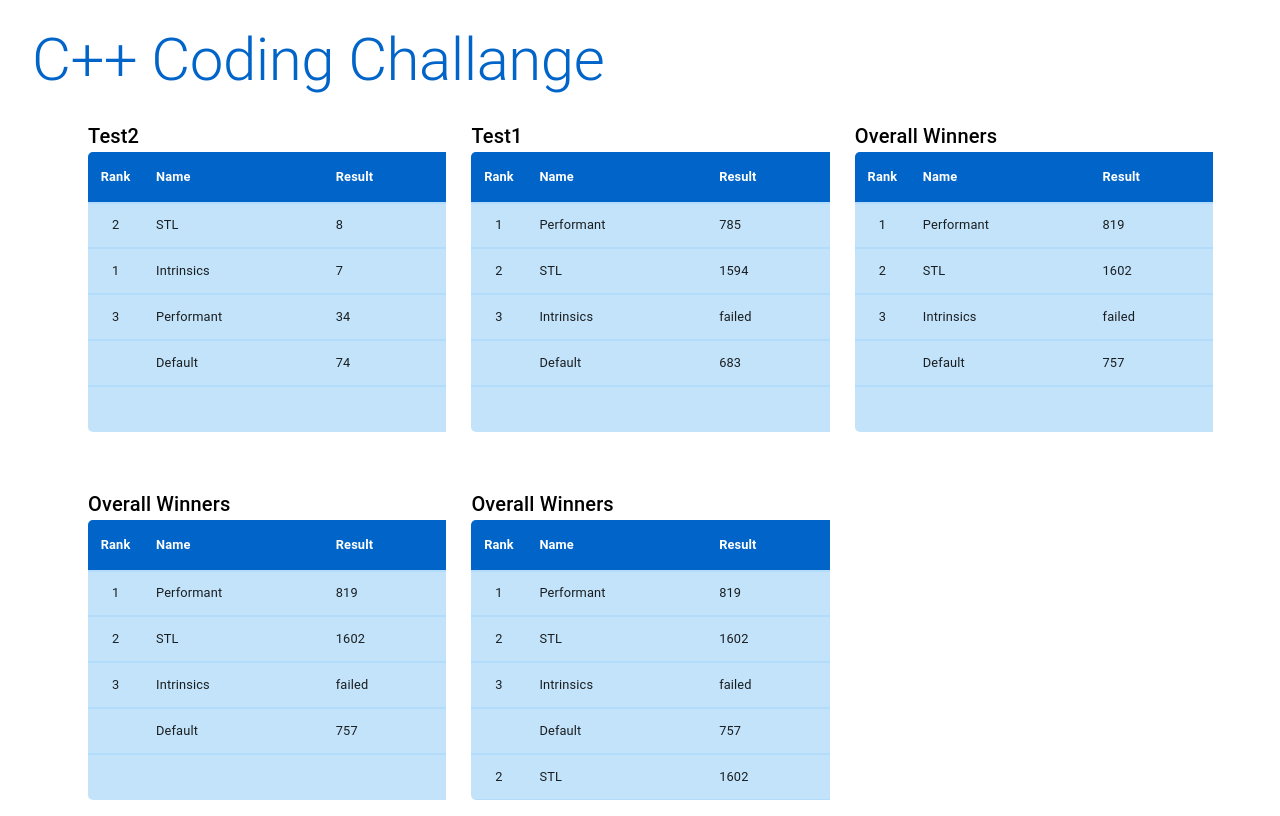
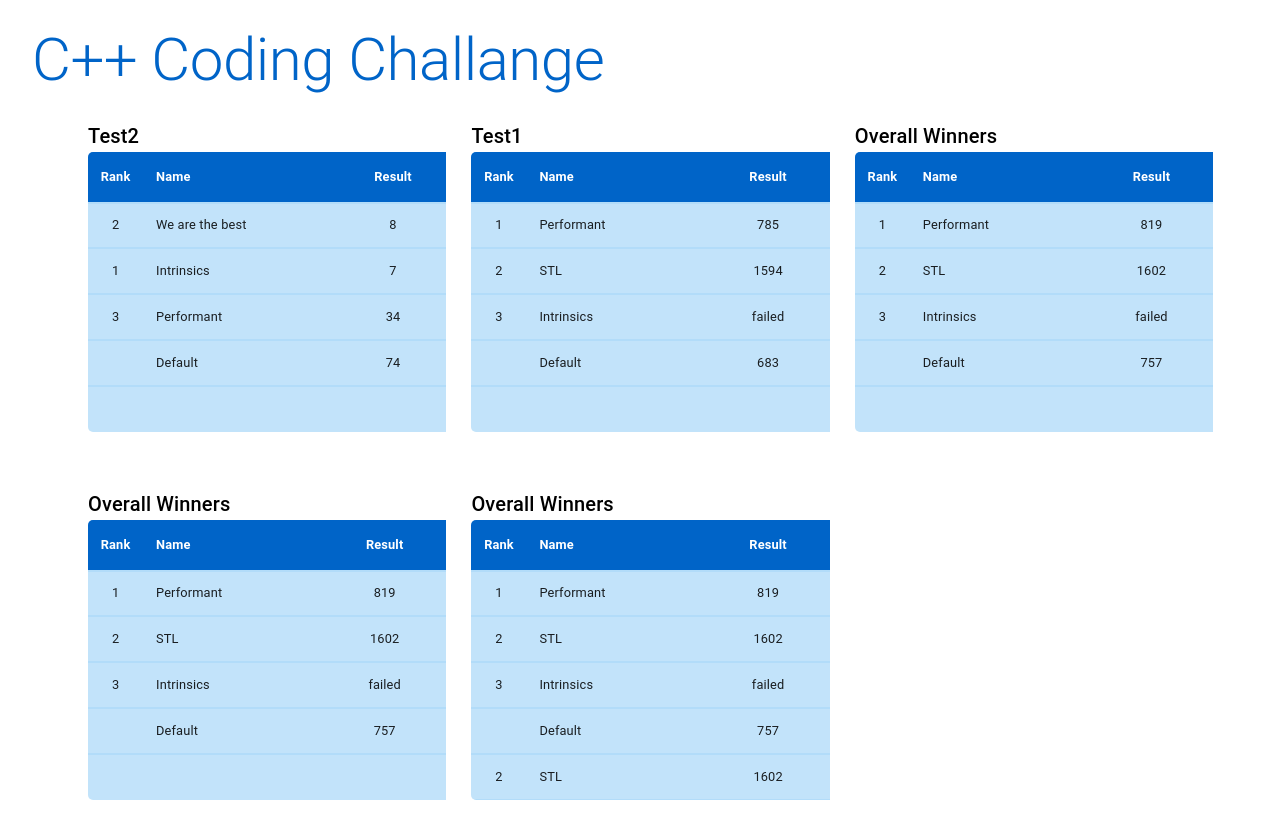
Before and after one commit to gundarsv/scoreboard, a React (Create React App) app: page / in a window 1280 px wide. Built offline with nearby package versions, Linux system fonts and the light colour scheme.

Commit message:
Sizing fix

```diff
--- a/src/Components/Results/Results.tsx
+++ b/src/Components/Results/Results.tsx
@@ -33,7 +33,7 @@ export default class Results extends React.Component<IProps> {
                                             <TableRow>
                                                 <TableCell className={"rankColumn"} align="center"><h4>Rank</h4></TableCell>
                                                 <TableCell align="left"><h4>Name</h4></TableCell>
-                                                <TableCell align="left"><h4>Result</h4></TableCell>
+                                                <TableCell align="center"><h4>Result</h4></TableCell>
                                             </TableRow>
                                         </TableHead>
                                         <TableBody>
@@ -41,7 +41,7 @@ export default class Results extends React.Component<IProps> {
                                                 <TableRow key={rank.name}>
                                                     <TableCell className={"rankColumn"} align="center"><p>{rank.rank}</p></TableCell>
                                                     <TableCell align="left"><p>{rank.name}</p></TableCell>
-                                                    <TableCell align="left"><p>{rank.result}</p></TableCell>
+                                                    <TableCell align="center"><p>{rank.result}</p></TableCell>
                                                 </TableRow>
                                             ))}
                                         </TableBody>
@@ -64,7 +64,7 @@ export default class Results extends React.Component<IProps> {
                                         <TableRow>
                                             <TableCell className={"rankColumn"} align="center"><h4>Rank</h4></TableCell>
                                             <TableCell align="left"><h4>Name</h4></TableCell>
-                                            <TableCell align="left"><h4>Result</h4></TableCell>
+                                            <TableCell align="center"><h4>Result</h4></TableCell>
                                         </TableRow>
                                     </TableHead>
                                     <TableBody>
@@ -72,7 +72,7 @@ export default class Results extends React.Component<IProps> {
                                             <TableRow key={rank.name}>
                                                 <TableCell className={"rankColumn"} align="center"><p>{rank.rank}</p></TableCell>
                                                 <TableCell align="left"><p>{rank.name}</p></TableCell>
-                                                <TableCell align="left"><p>{rank.result}</p></TableCell>
+                                                <TableCell align="center"><p>{rank.result}</p></TableCell>
                                             </TableRow>
                                         ))}
                                     </TableBody>
--- a/src/Data/result.json
+++ b/src/Data/result.json
@@ -5,7 +5,7 @@
 			"ranking": [
 				{
 					"rank": "2",
-					"name": "STL",
+					"name": "We are the best",
 					"result": "8"
 				},
 				{
```
